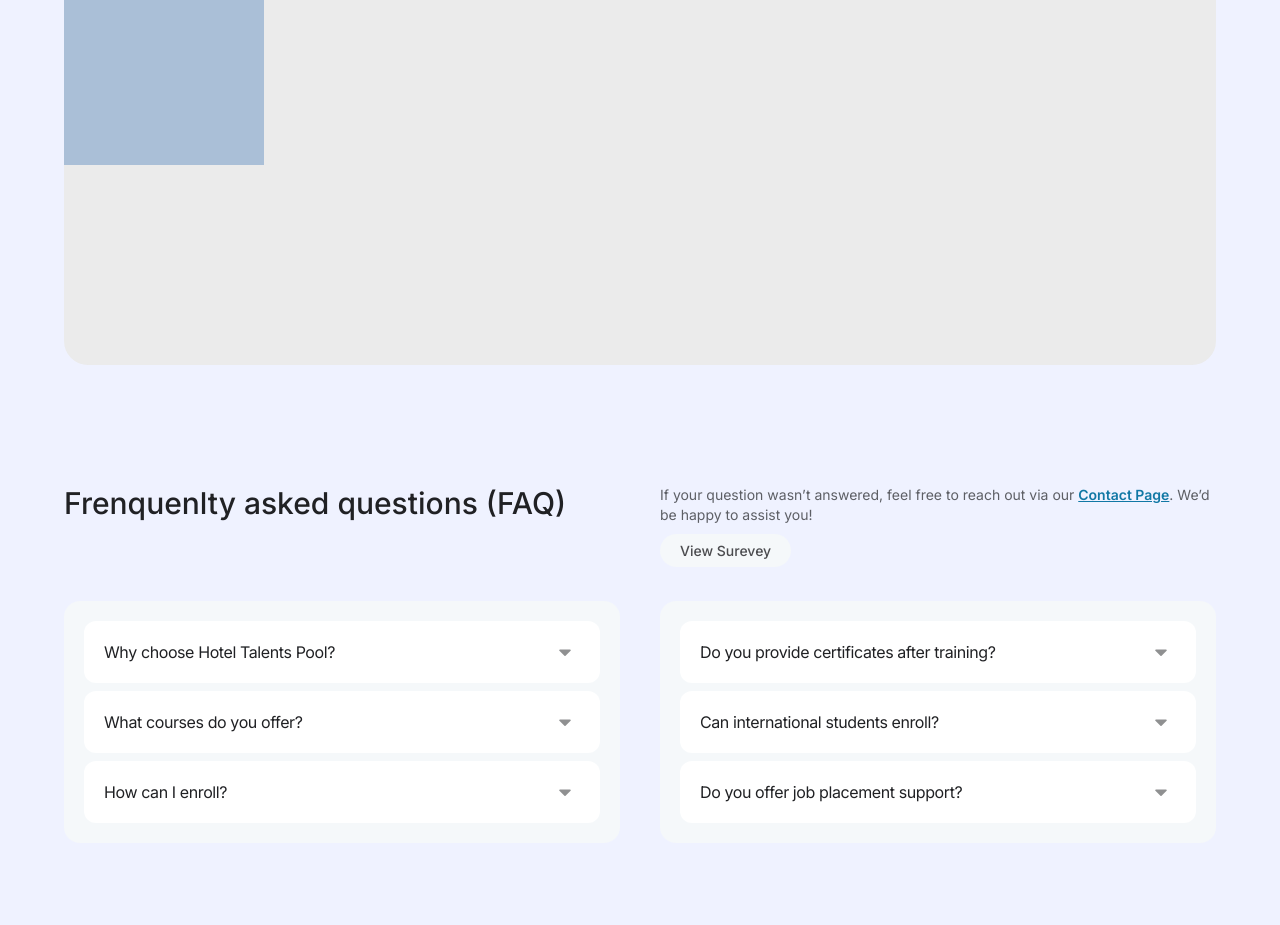
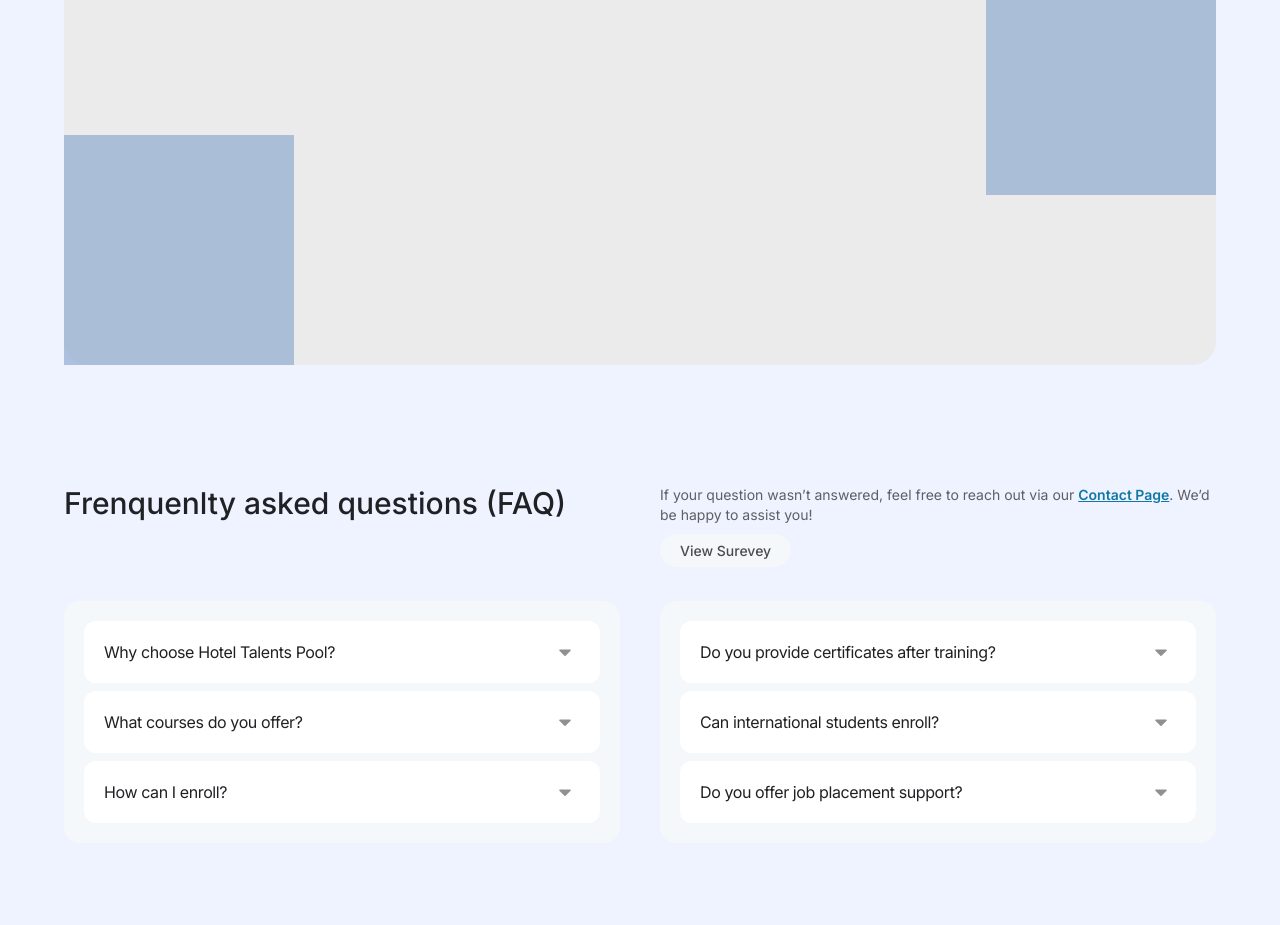
Before and after one commit to mbonikev/hotel_talents_pool, a React (Vite) app: page / in a window 1280 px wide. Shown: the part 1780-2705 px from the top of the page. Built offline with nearby package versions, Linux system fonts and the light colour scheme; what ldrs would draw is missing.

Commit message:
Stalker-commit: src/components/Trainers.jsx

```diff
--- a/src/components/Trainers.jsx
+++ b/src/components/Trainers.jsx
@@ -5,7 +5,8 @@ function Trainers() {
     <div className="w-full py-20 px-16 max-lg:px-5 max-lg:pt-0 flex gap-5 items-start justify-between text-dark-text max-w-[1700px] mx-auto">
       <div className="w-full min-h-[400px] bg-[#EBEBEB] rounded-3xl relative">
         {/* lights */}
-        <div className="w-[200px] aspect-square absolute top-0 left-0 bg-[#7FA2CA]/60"></div>
+        <div className="w-[230px] aspect-square absolute top-0 right-0 bg-[#7FA2CA]/60"></div>
+        <div className="w-[230px] aspect-square absolute bottom-0 left-0 bg-[#7FA2CA]/60"></div>
       </div>
     </div>
   );
```
